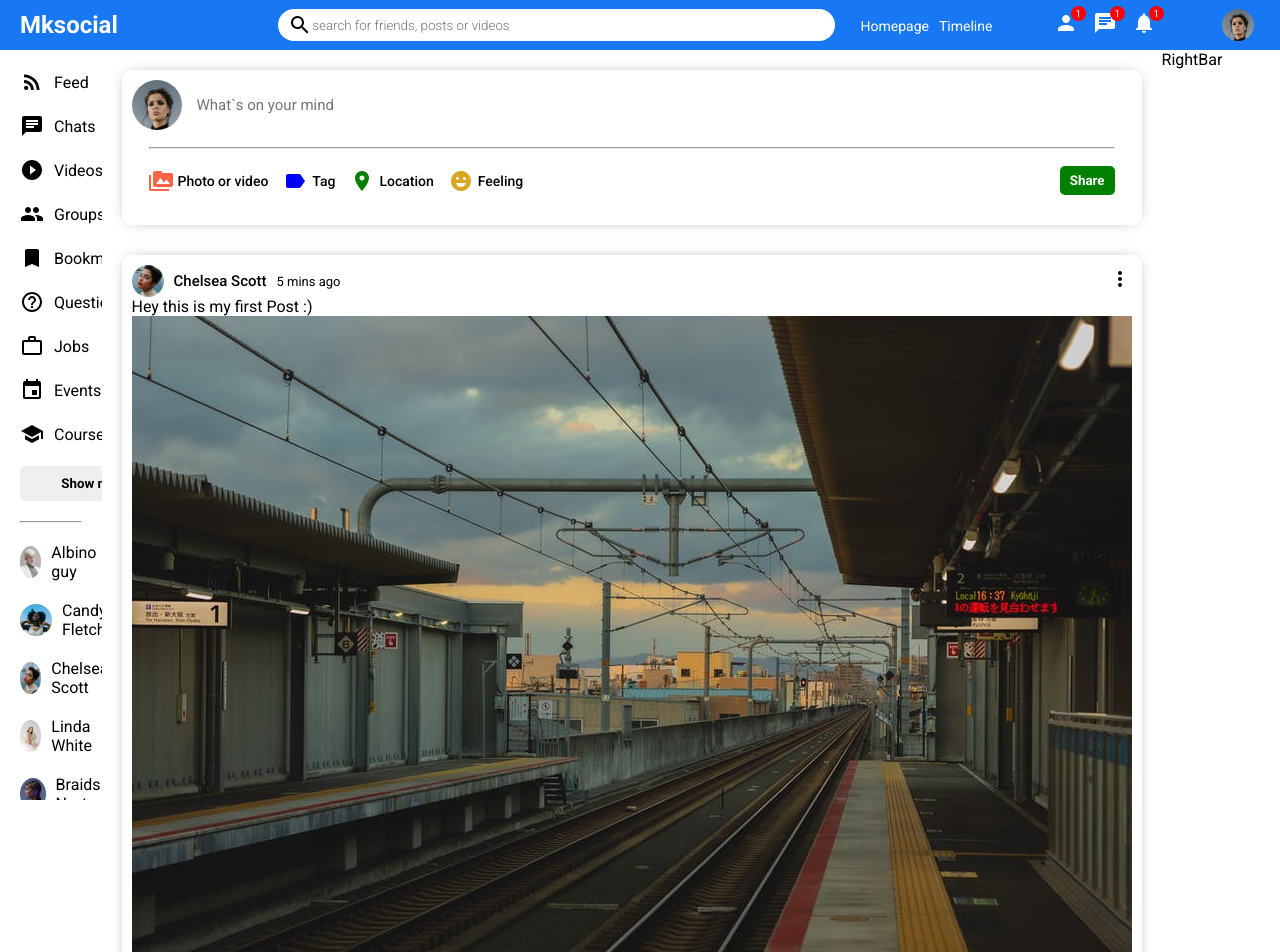
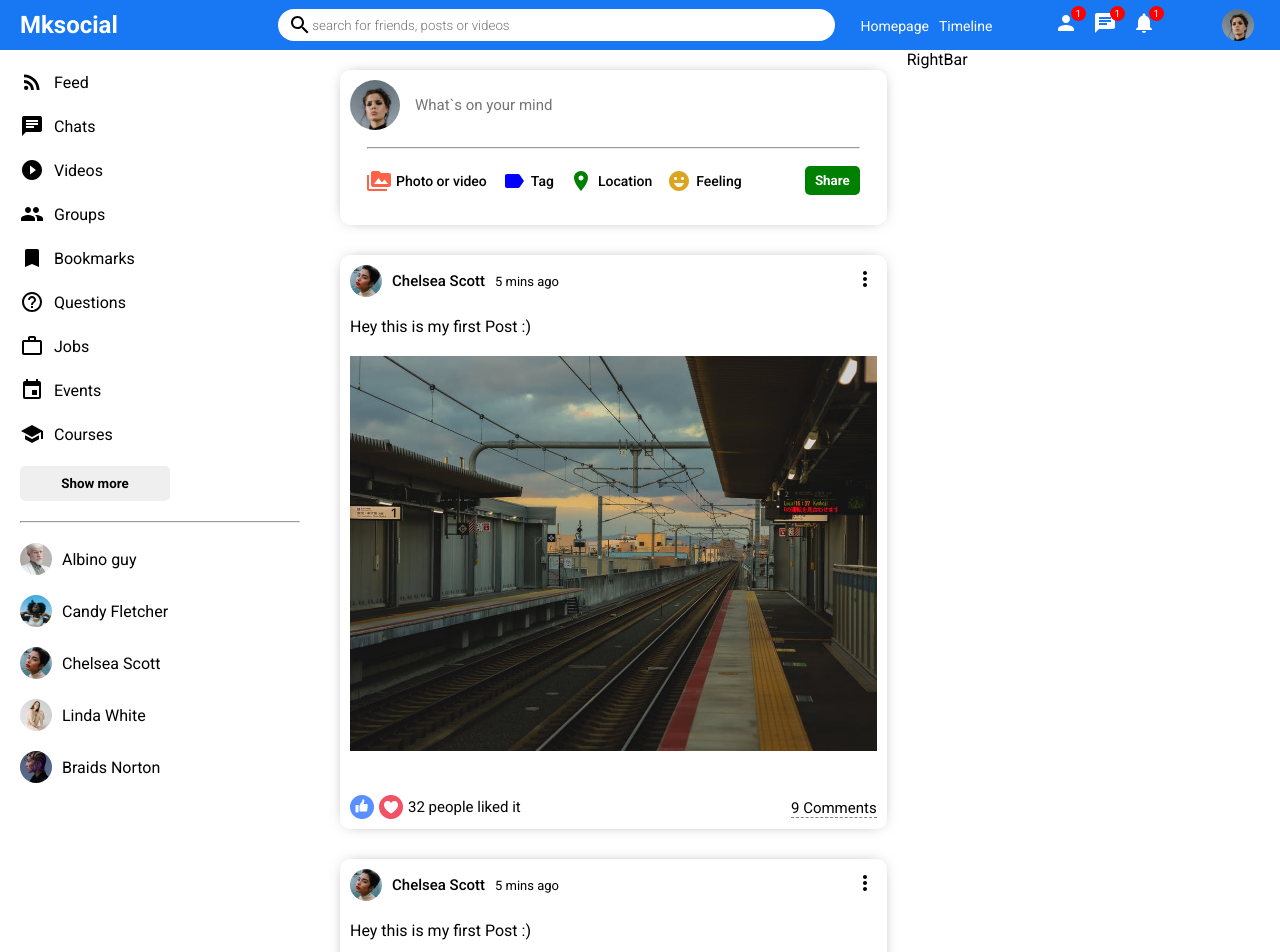
Before and after one commit to mkolade/socialMediaMERNapp, a React (Vite) app in the folder frontend/: page / in a window 1280 px wide. Shown: the top 952 px of the page. Built offline with nearby package versions, Linux system fonts and the light colour scheme.

Commit message:
done with the post section

```diff
--- a/frontend/src/components/Feed.jsx
+++ b/frontend/src/components/Feed.jsx
@@ -8,6 +8,12 @@ export default function Feed() {
       <div className="feedWrapper">
         <Share/>
         <Post/>
+        <Post/>
+        <Post/>
+        <Post/>
+        <Post/>
+        <Post/>
+        <Post/>
       </div>
     </div>
   )
--- a/frontend/src/components/Post.jsx
+++ b/frontend/src/components/Post.jsx
@@ -26,7 +26,7 @@ export default function Post() {
             <span className="postLikeCounter">32 people liked it</span>
           </div>
           <div className="postBottomRight">
-            <spam className="postCommentCounter">9 Comments</spam>
+            <span className="postCommentCounter">9 Comments</span>
           </div>
         </div>
       </div>
--- a/frontend/src/index.css
+++ b/frontend/src/index.css
@@ -272,7 +272,38 @@
 .postDate{
   font-size: 13px;
 }
-
+.postMiddle{
+  margin: 20px 0;
+}
+.postMainImg{
+  width: 100%;
+  max-height: 500px;
+  margin: 20px 0;
+  object-fit: contain;
+}
+.postBottom{
+  display: flex;
+  align-items: center;
+  justify-content: space-between;
+}
+.postBottomLeft{
+  display: flex;
+  align-items: center
+}
+.postLikeIcon{
+  width: 24px;
+  height: 24px;
+  margin-right: 5px;
+  cursor: pointer;
+}
+.postLikeCounter{
+  font-size: 15px;
+}
+.postCommentCounter{
+  font-size: 15px;
+  border-bottom: 1px dashed gray;
+  cursor: pointer;
+}
 
 /* rightbar */
 .rightbar{
```
